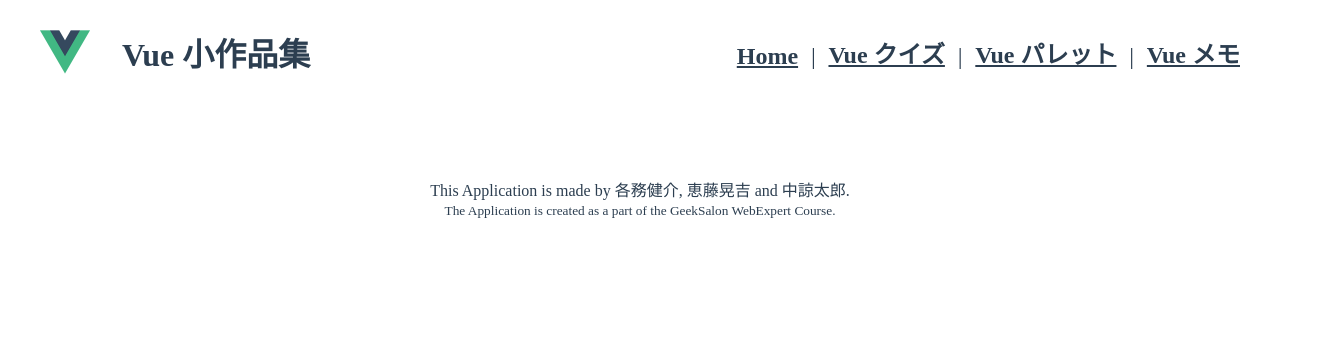
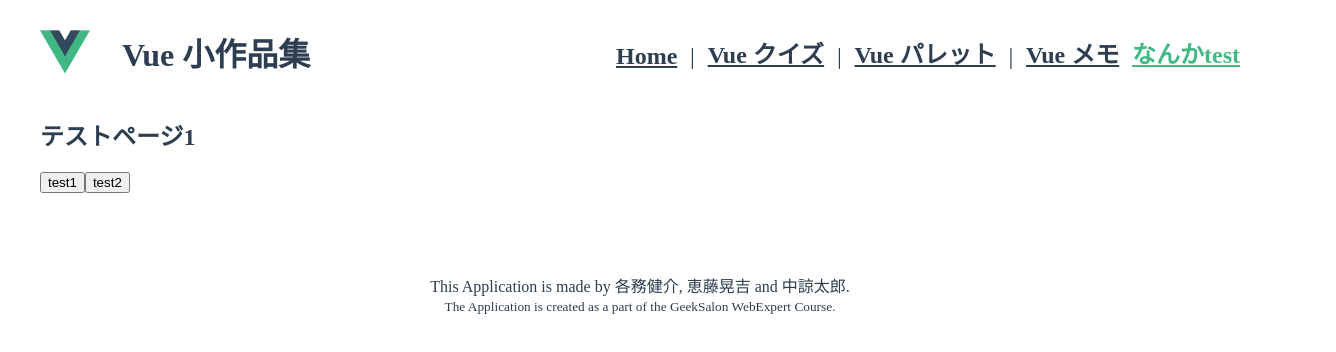
Before and after one commit to webex18-team-4/demo-team-app, a Vue app: page /testlist in a window 1280 px wide. Shown: the top 352 px of the page, 1336 px wide, since content can reach past the window. Built offline with nearby package versions, Linux system fonts and the light colour scheme.

Commit message:
パスとデータの表示

```diff
--- a/src/components/Header.vue
+++ b/src/components/Header.vue
@@ -28,8 +28,16 @@
         to="/memo"
         class="navigation__link"
         exact-active-class="navigation__link--exact-active"
-        >Vue メモ</router-link
       >
+        Vue メモ
+      </router-link>
+      <router-link
+        to="/testlist"
+        class="navigation__link"
+        exact-active-class="navigation__link--exact-active"
+      >
+        なんかtest
+      </router-link>
     </nav>
   </header>
 </template>
--- a/src/router/index.js
+++ b/src/router/index.js
@@ -3,6 +3,8 @@ import HomeView from "../views/HomeView.vue"
 import MemoApp from "@/views/MemoApp.vue"
 import QuizApp from "@/views/QuizApp.vue"
 import PaletteApp from "@/views/PaletteApp.vue"
+import TestdetailApp from "@/views/TestdetailApp.vue"
+import TestlistApp from "@/views/TestlistApp.vue"
 
 const routes = [
   {
@@ -25,6 +27,17 @@ const routes = [
     name: "PaletteApp",
     component: PaletteApp,
   },
+  {
+    path: "/test/:id",
+    name: "Testdetail",
+    component: TestdetailApp,
+    props: true,
+  },
+  {
+    path: "/testlist",
+    name: "Testlist",
+    component: TestlistApp,
+  },
 ]
 
 const router = createRouter({
--- a/src/views/QuizApp.vue
+++ b/src/views/QuizApp.vue
@@ -20,7 +20,7 @@
     </div>
     <div>{{ kotae }}</div>
   </div>
-  <div v-on:click="getChatgptAPI">次の問題</div>
+  <div v-on:click="getChatgptAPI" class="mondai">次の問題</div>
 </template>
 
 <script>
--- /dev/null
+++ b/src/views/TestlistApp.vue
@@ -0,0 +1,26 @@
+<template>
+  <div>
+    <h2>テストページ1</h2>
+    <button @click="test1">test1</button>
+    <button @click="test2">test2</button>
+  </div>
+</template>
+
+<script>
+export default {
+  methods: {
+    test1: function () {
+      this.$router.push({
+        name: "Testdetail",
+        params: { id: 1 },
+      })
+    },
+    test2: function () {
+      this.$router.push({
+        name: "Testdetail",
+        params: { id: 2 },
+      })
+    },
+  },
+}
+</script>
```
Also changed, not shown: src/views/TestdetailApp.vue (added, +44 -0 lines).
